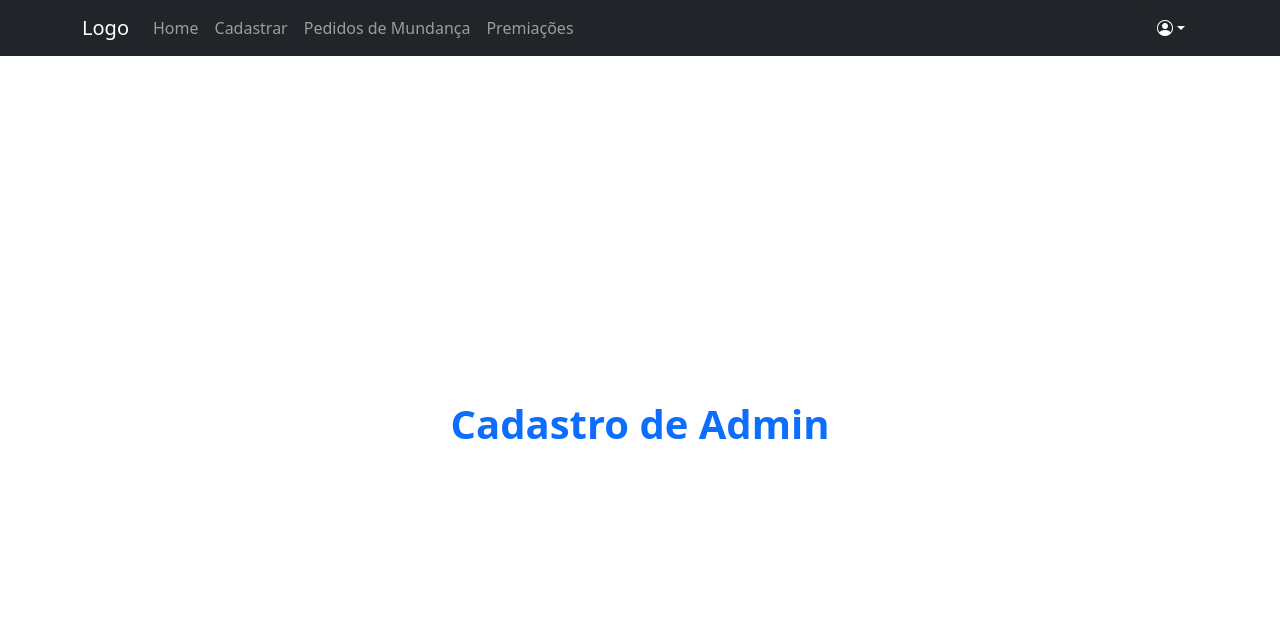
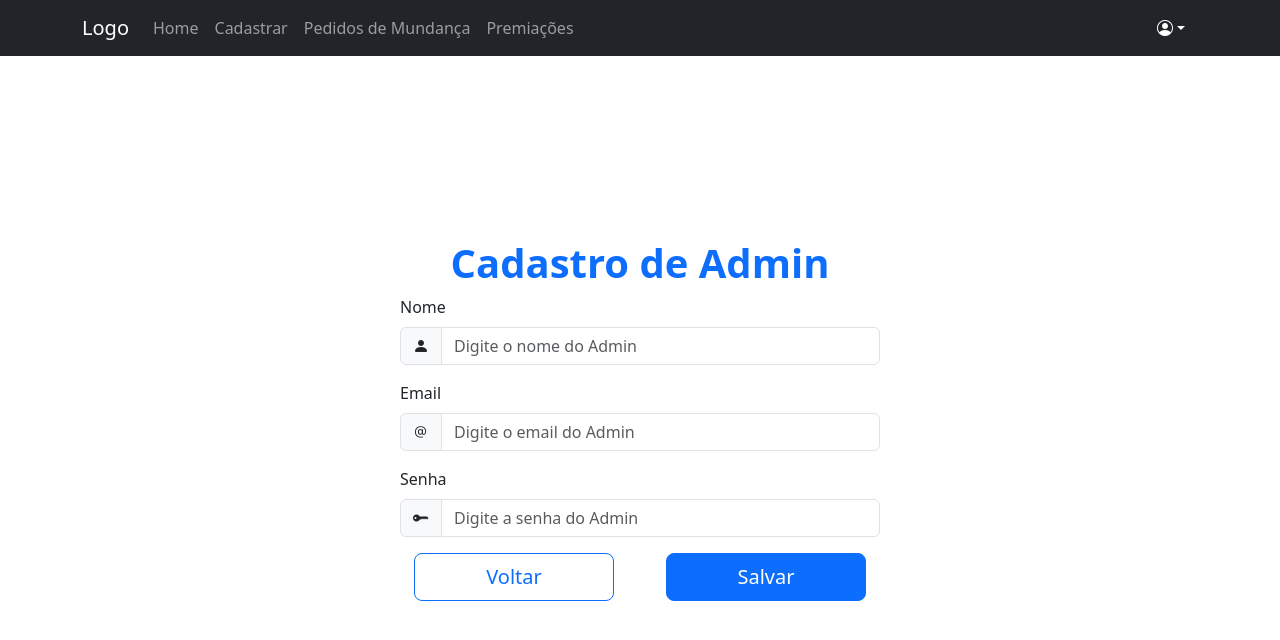
Before and after one commit to sarassaura/mudancasfront, a React (Vite) app: page /admins in a window 1280 px wide. Shown: the top 640 px of the page. Built offline with nearby package versions, Linux system fonts and the light colour scheme.

Commit message:
add admin form

```diff
--- a/src/pages/Admins/index.tsx
+++ b/src/pages/Admins/index.tsx
@@ -1,9 +1,64 @@
 import type { JSX } from "react";
+import { Button, Form, InputGroup } from "react-bootstrap";
 
 function Admins(): JSX.Element {
   return (
     <div className="mx-auto d-flex flex-column">
         <h1 className="h1 fw-bold text-primary text-center">Cadastro de Admin</h1>
+        <Form style={{ width: "480px" }}>
+
+          <Form.Group className="mb-3" controlId="formGridAddress1" >
+            <Form.Label>Nome</Form.Label>
+            <InputGroup>
+              <InputGroup.Text>
+                <i className="bi bi-person-fill"></i>
+              </InputGroup.Text>
+              <Form.Control placeholder="Digite o nome do Admin" />
+            </InputGroup>
+          </Form.Group>
+
+          <Form.Group className="mb-3" controlId="formGridAddress1" >
+            <Form.Label>Email</Form.Label>
+            <InputGroup>
+              <InputGroup.Text>
+                <i className="bi bi-at"></i>
+              </InputGroup.Text>
+              <Form.Control placeholder="Digite o email do Admin" />
+            </InputGroup>
+          </Form.Group>
+
+          <Form.Group className="mb-3" controlId="formGridAddress1" >
+            <Form.Label>Senha</Form.Label>
+            <InputGroup>
+              <InputGroup.Text>
+                <i className="bi bi-key-fill"></i>
+              </InputGroup.Text>
+              <Form.Control placeholder="Digite a senha do Admin" />
+            </InputGroup>
+          </Form.Group>
+
+
+          <div className="row mb-3 d-flex flex-col">
+            <Button
+              variant="outline-primary"
+              type="submit"
+              className="col-6 mx-auto"
+              size="lg"
+              style={{ width: '200px' }}
+            >
+              Voltar
+            </Button>
+            <Button
+              variant="primary"
+              type="submit"
+              className="col-6 mx-auto"
+              size="lg"
+              style={{ width: '200px' }}
+            >
+              Salvar
+            </Button>
+          </div>
+        </Form>
     </div>
   )
 }
```
